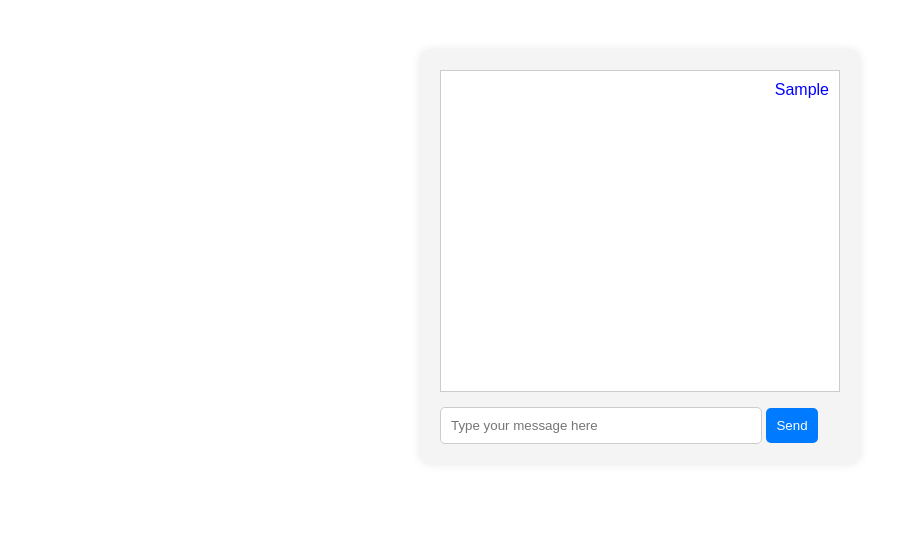
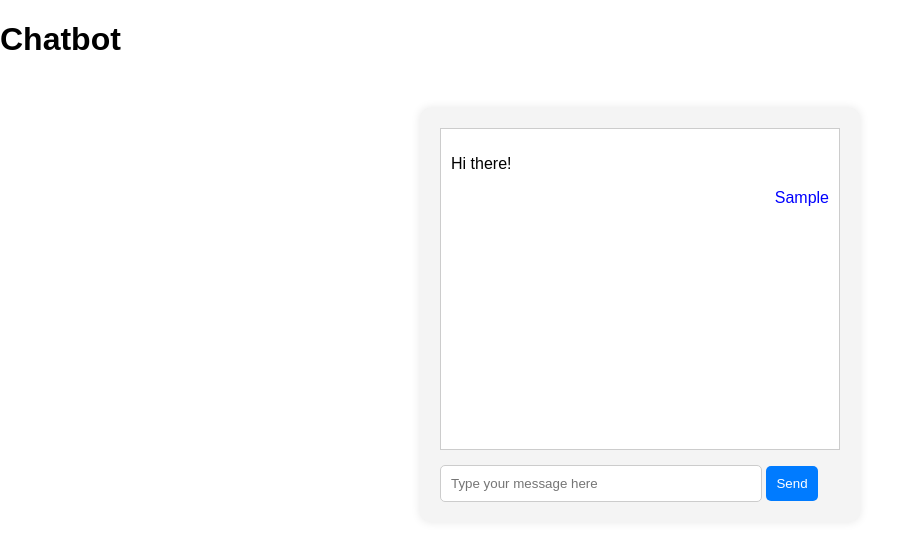
Before and after one commit to Pamelakristy/app, a plain HTML site: page index.html in a window 1280 px wide. Both pictures are taken after typing "Sample" into the empty fields and a click on the button "Send". Shown: the whole page, without its empty margins (0-902 px from the left). Drawn offline with nearby package versions, Linux system fonts and the light colour scheme; no server answers.

Commit message:
Update index.html

```diff
--- a/index.html
+++ b/index.html
@@ -4,102 +4,62 @@
     <meta charset="UTF-8">
     <meta name="viewport" content="width=device-width, initial-scale=1.0">
     <title>Chatbot</title>
+    <script src="https://code.jquery.com/jquery-3.7.1.js"></script>
     <style>
-        body {
-            font-family: Arial, sans-serif;
-            margin: 0;
-            padding: 0;
-        }
+        body { font-family: Arial, sans-serif; margin: 0; padding: 0; }
         .chat-container {
-            width: 400px;
-            margin: 50px auto;
-            background-color: #f4f4f4;
-            padding: 20px;
-            border-radius: 10px;
-            box-shadow: 0 0 10px rgba(0, 0, 0, 0.1);
+            width: 400px; margin: 50px auto; background-color: #f4f4f4; padding: 20px;
+            border-radius: 10px; box-shadow: 0 0 10px rgba(0, 0, 0, 0.1);
         }
         .chat-box {
-            height: 300px;
-            overflow-y: scroll;
-            border: 1px solid #ccc;
-            padding: 10px;
+            height: 300px; overflow-y: scroll; border: 1px solid #ccc; padding: 10px;
             background-color: #fff;
         }
-        .chat-box .message {
-            margin-bottom: 15px;
-        }
-        .chat-box .user {
-            text-align: right;
-            color: #0000ff;
-        }
-        .chat-box .bot {
-            text-align: left;
-            color: #007700;
-        }
-        .input-container {
-            margin-top: 15px;
-        }
-        .input-container input {
-            width: 300px;
-            padding: 10px;
-            border: 1px solid #ccc;
-            border-radius: 5px;
-        }
+        .chat-box .message { margin-bottom: 15px; }
+        .chat-box .user { text-align: right; color: #0000ff; }
+        .chat-box .bot { text-align: left; color: #007700; }
+        .input-container { margin-top: 15px; }
+        .input-container input { width: 300px; padding: 10px; border: 1px solid #ccc; border-radius: 5px; }
         .input-container button {
-            padding: 10px;
-            border: none;
-            background-color: #007bff;
-            color: white;
-            border-radius: 5px;
-            cursor: pointer;
+            padding: 10px; border: none; background-color: #007bff; color: white;
+            border-radius: 5px; cursor: pointer;
         }
     </style>
 </head>
 <body>
+
+    <h1>Chatbot</h1>
     <div class="chat-container">
-        <div class="chat-box" id="chat-box"></div>
+        <div class="chat-box" id="chatbox">
+            <p class="botText"><span>Hi there!</span></p>
+        </div>
         <div class="input-container">
-            <input type="text" id="user-input" placeholder="Type your message here">
-            <button onclick="sendMessage()">Send</button>
+            <input type="text" id="textInput" placeholder="Type your message here">
+            <button onclick="getUserResponse()">Send</button>
         </div>
     </div>
 
     <script>
-        function sendMessage() {
-            const userInput = document.getElementById('user-input').value;
-            if (userInput.trim() === "") return;
+        function getUserResponse() {
+            var userText = $('#textInput').val();
+            var userHTML = "<p class='user'><span>" + userText + "</span></p>";
+            $('#chatbox').append(userHTML);
+            $('#textInput').val("");
+            $('#chatbox').scrollTop($('#chatbox')[0].scrollHeight);
 
-            const chatBox = document.getElementById('chat-box');
-
-            // Display user message
-            const userMessageDiv = document.createElement('div');
-            userMessageDiv.classList.add('message', 'user');
-            userMessageDiv.textContent = userInput;
-            chatBox.appendChild(userMessageDiv);
-
-            // Clear input
-            document.getElementById('user-input').value = '';
-
-            // Send user message to backend
-            fetch('/chat', {
-                method: 'POST',
-                headers: {
-                    'Content-Type': 'application/json',
-                },
-                body: JSON.stringify({ message: userInput }),
-            })
-            .then(response => response.json())
-            .then(data => {
-                // Display bot response
-                const botMessageDiv = document.createElement('div');
-                botMessageDiv.classList.add('message', 'bot');
-                botMessageDiv.textContent = data.response;
-                chatBox.appendChild(botMessageDiv);
-
-                // Scroll to bottom of chat
-                chatBox.scrollTop = chatBox.scrollHeight;
+            $.get("/get", { userMessage: userText }).done(function(data) {
+                var botHTML = "<p class='bot'><span>" + data + "</span></p>";
+                $('#chatbox').append(botHTML);
+                $('#chatbox').scrollTop($('#chatbox')[0].scrollHeight);
             });
         }
+
+        $('#textInput').keypress(function(e) {
+            if (e.which == 13) {
+                getUserResponse();
+            }
+        });
     </script>
+
 </body>
 </html>
```
